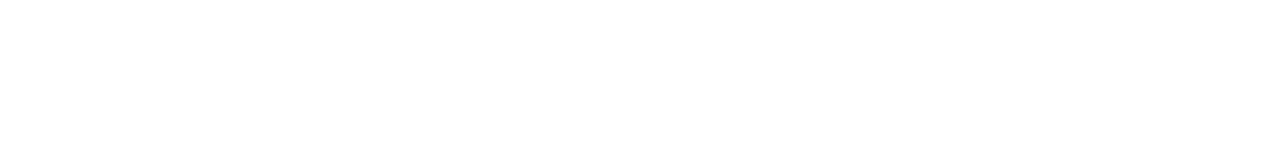
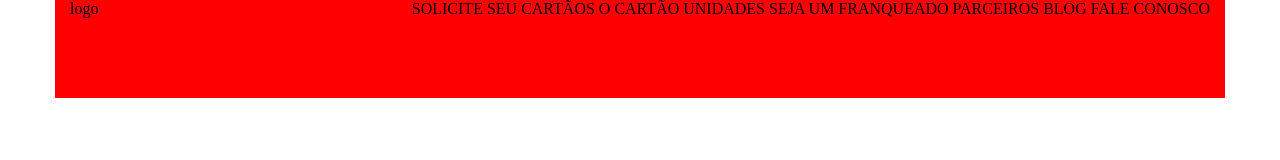
Before and after one commit to MatheusHonorato/project-glaidson, a plain HTML site: page index.html in a window 1280 px wide. Drawn offline with Linux system fonts and the light colour scheme.

Commit message:
navbar in progress

```diff
--- a/css/style.css
+++ b/css/style.css
@@ -0,0 +1,37 @@
+/*reset*/
+body, ul {
+    margin: 0px;
+    padding: 0px;
+}
+#menu {
+    text-transform: uppercase;
+}
+
+#menu li {
+    display: inline-block;
+}
+
+nav {
+    width: 100%;
+    height: 98px;
+    margin-left: auto;
+    margin-right: auto;
+    padding-left: 15px;
+    padding-right: 15px;
+    background-color: red;
+}
+
+#logo {
+    float: left;
+}
+
+#menu {
+    float: right;
+
+}
+
+@media (min-width: 1200px) {
+    nav {
+        max-width: 1140px;
+    }
+}
--- a/index.html
+++ b/index.html
@@ -8,6 +8,33 @@
     <title></title>
 </head>
 <body>
-
+    <nav>
+        <span id="logo">
+            logo
+        </span>
+        <ul id="menu">
+            <li>
+                <a>solicite seu cartãos</a>
+            </li>
+            <li>
+                <a>o cartão</a>
+            </li>
+            <li>
+                <a>unidades</a>
+            </li>
+            <li>
+                <a>seja um franqueado</a>
+            </li>
+            <li>
+                <a>parceiros</a>
+            </li>
+            <li>
+                <a>blog</a>
+            </li>
+            <li>
+                <a>fale conosco</a>
+            </li>
+        </ul>
+    </nav>
 </body>
 </html>
```
